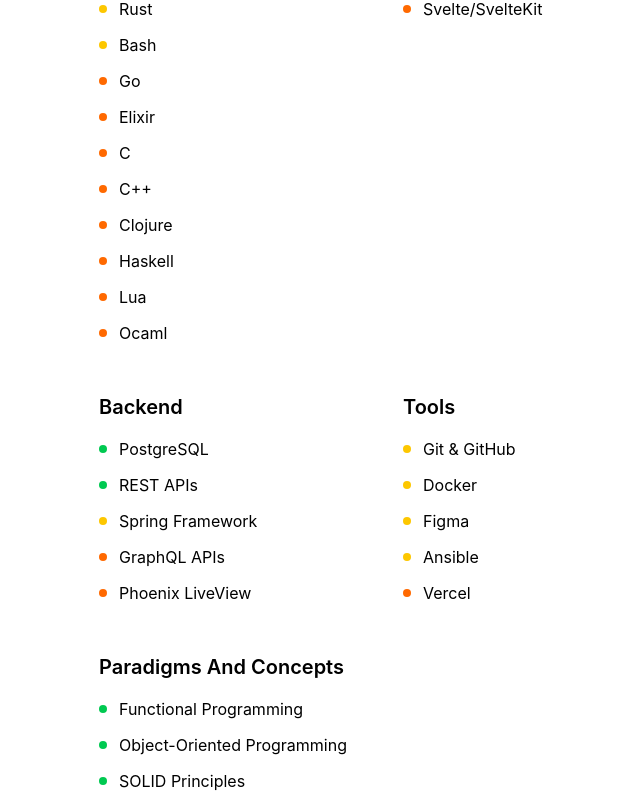
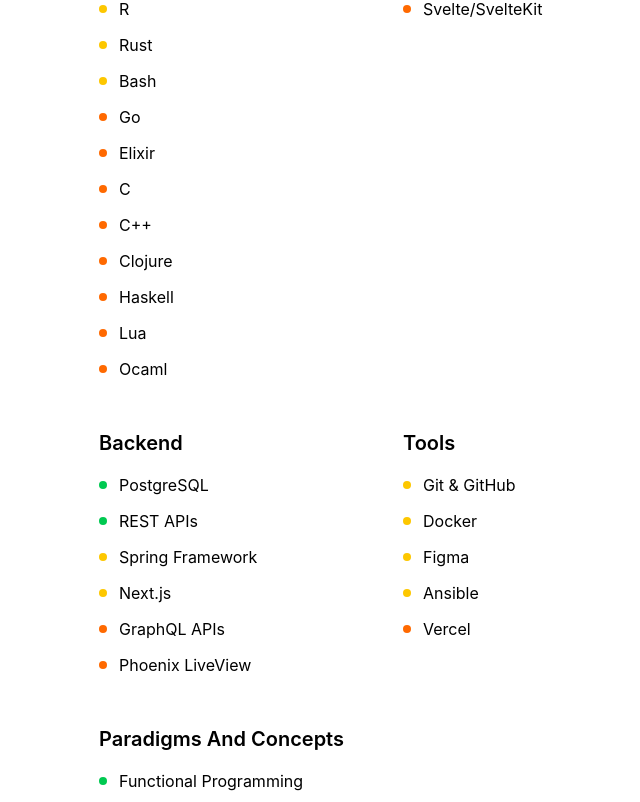
Before and after one commit to jmrec/nextjs-portfolio, a Next.js app: page /skills in a window 1280 px wide. Shown: the part 471-1273 px from the top of the page, without its empty margins (253-893 px from the left). Built offline with nearby package versions, Linux system fonts and the light colour scheme.

Commit message:
feat: add R and Next.js to skills data
Added 'R' to the programming languages list and 'Next.js' to the frameworks list in skillsData to reflect updated skillset.

```diff
--- a/app/data/skills.ts
+++ b/app/data/skills.ts
@@ -16,6 +16,7 @@
         { name: "Python", proficiency: "Proficient" },
         { name: "Java/Kotlin", proficiency: "Proficient" },
         { name: "JavaScript/TypScript", proficiency: "Knowledgeable" },
+        { name: "R", proficiency: "Knowledgeable" },
         { name: "Rust", proficiency: "Knowledgeable" },
         { name: "Go", proficiency: "Familiar" },
         { name: "Elixir", proficiency: "Familiar" },
@@ -41,6 +42,7 @@
         { name: 'GraphQL APIs', proficiency: "Familiar"},
         { name: 'Phoenix LiveView', proficiency: 'Familiar' },
         { name: 'Spring Framework', proficiency: 'Knowledgeable' },
+        { name: 'Next.js', proficiency: 'Knowledgeable' },
     ],
     tools: [
         { name: 'Git & GitHub', proficiency: "Knowledgeable"},
```
